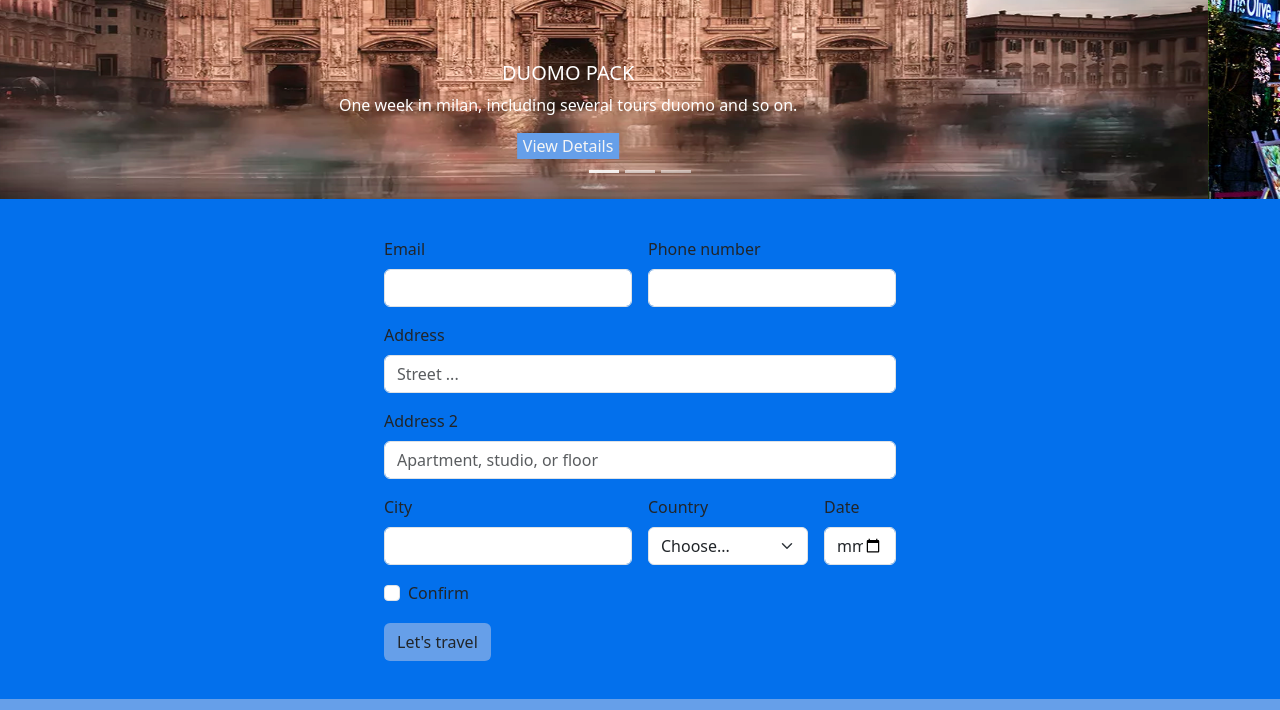
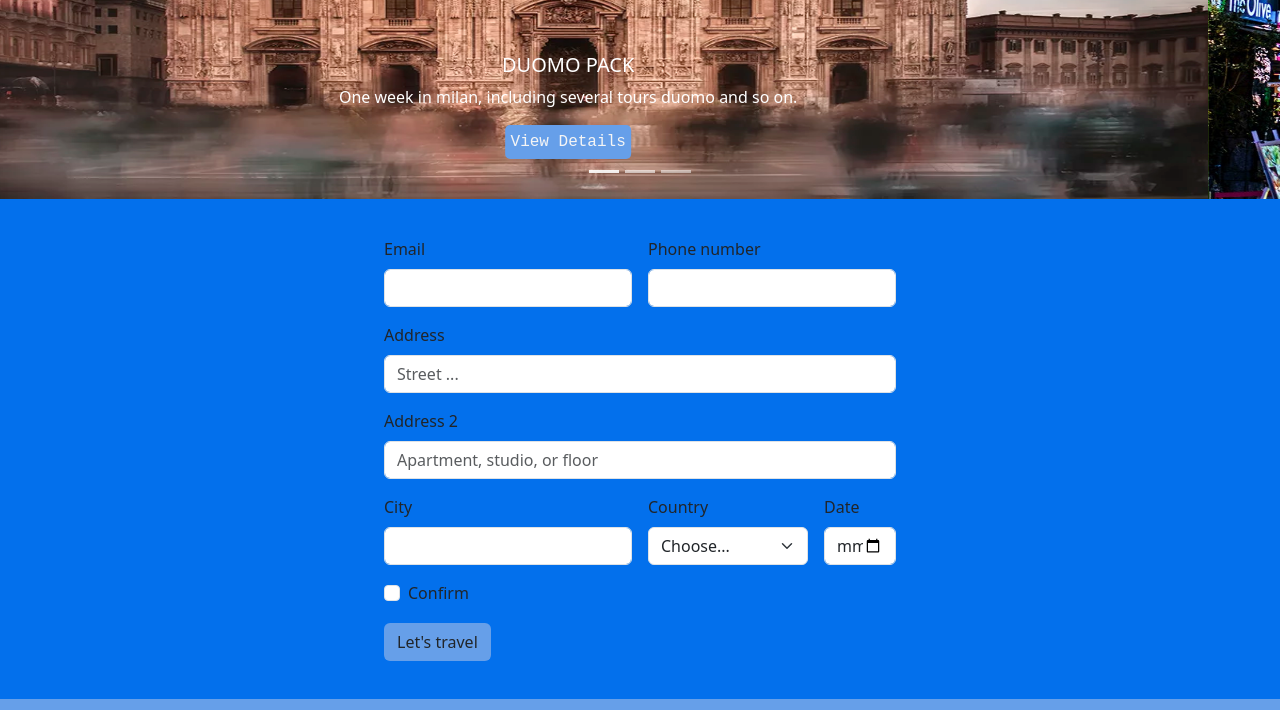
Before and after one commit to kadimalhariri/Checkpoint-Responsive-Website, a plain HTML site: page index.html in a window 1280 px wide. Shown: the part 2137-2847 px from the top of the page. Drawn offline with nearby package versions, Linux system fonts and the light colour scheme.

Commit message:
change font-family for view btn

```diff
--- a/style.css
+++ b/style.css
@@ -146,6 +146,9 @@ nav i {
     background-color: #669FE9;
     color: whitesmoke;
     border: none;
+    border-radius: 5px;
+    font-family: 'Courier New', Courier, monospace;
+    padding: 5px;
 }
 .contact {
     background-color: #0370EC;
```
